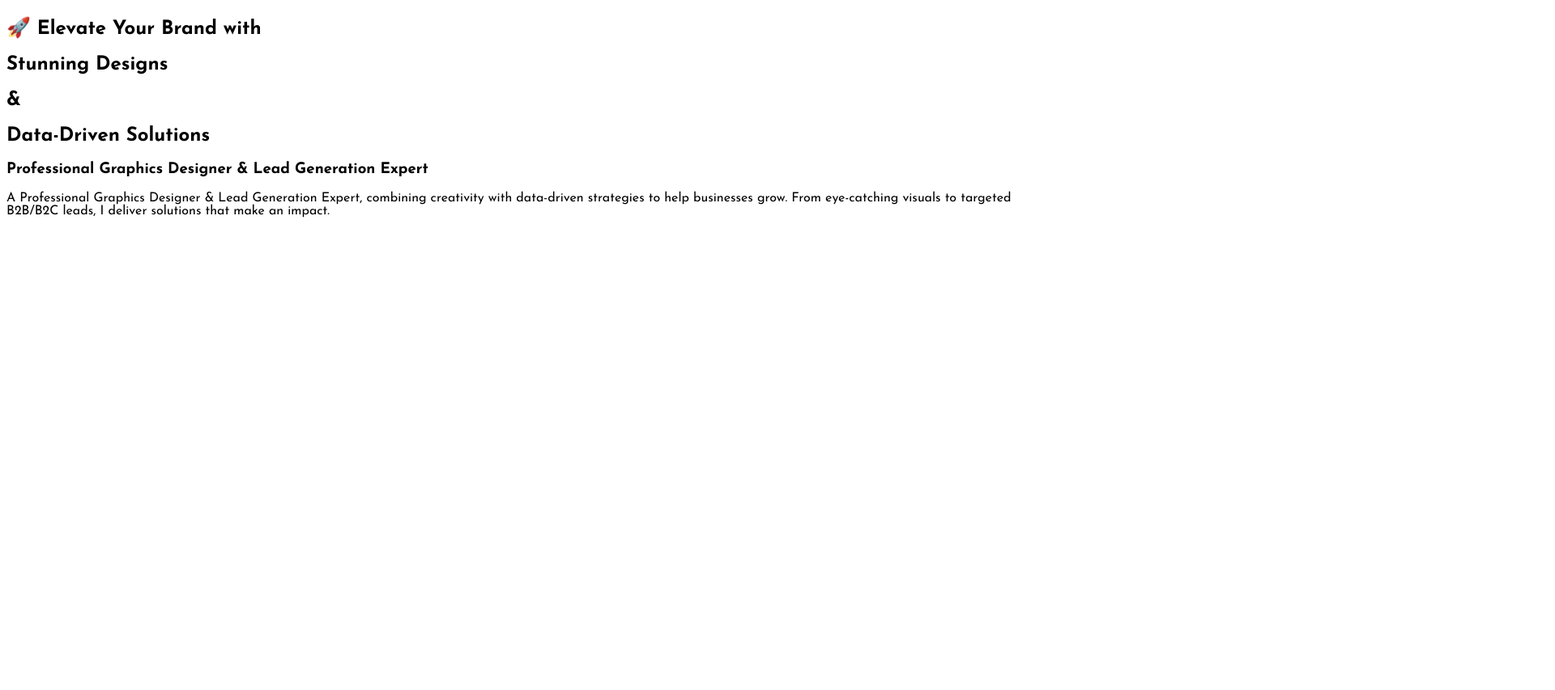
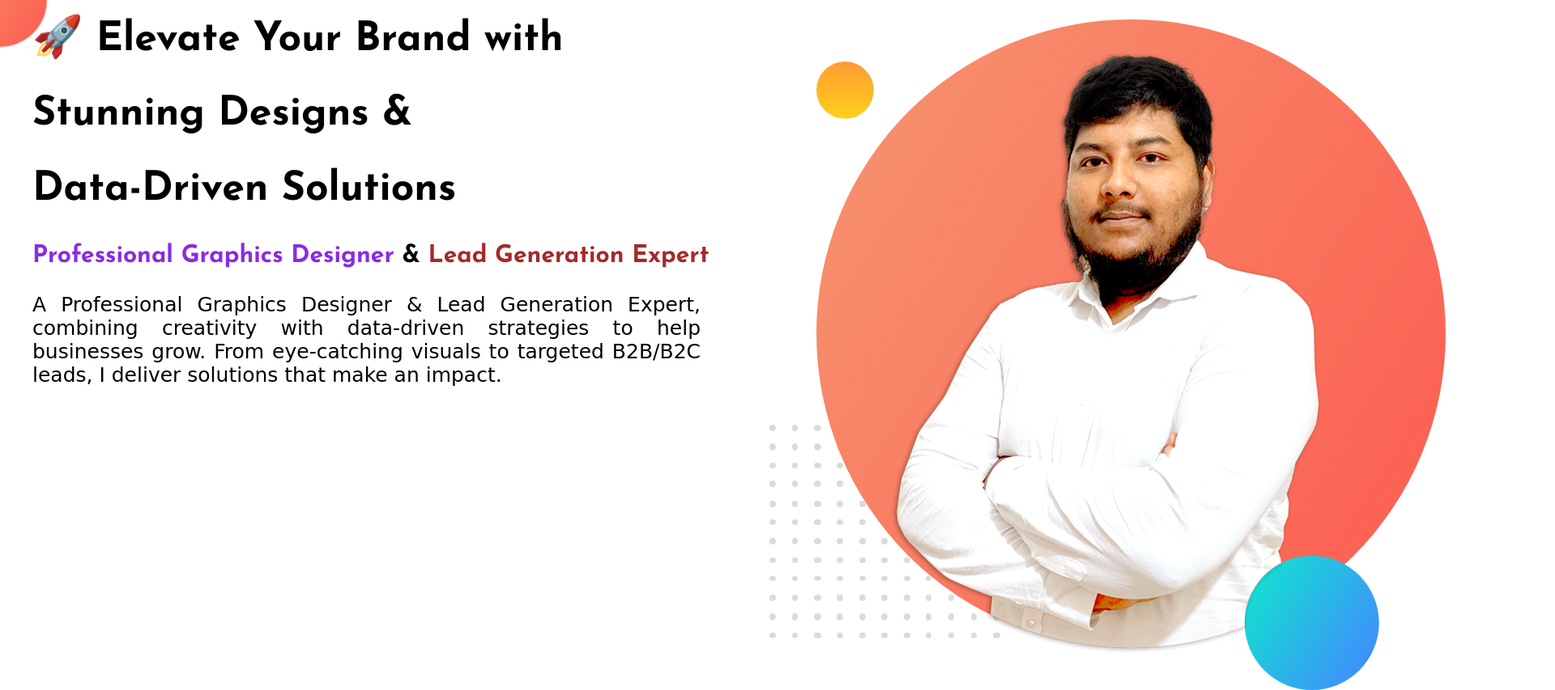
Before and after one commit to AlaminIslam-dev/My-Portfolio, a plain HTML site: page index.html in a window 1280 px wide. Shown: the top 853 px of the page at 81% size, 1920 px wide, since content can reach past the window. Before the commit the page ends 800 px from the top, so only its background shows below. Drawn offline with Linux system fonts and the light colour scheme.

Commit message:
2nd update

```diff
--- a/index.html
+++ b/index.html
@@ -11,24 +11,24 @@
                              <link rel="stylesheet" href="style.css">
 </head>
 <body>
-    <section>
+    <section class="top-bg"> <img src="images/top-banner - Copy.png" alt="">
         <div class="left-half-box">
             <h1>
                 🚀 Elevate Your Brand with
             </h1>
             <h1>
-                Stunning Designs
-            </h1>
-            <h1>
-                &
+                Stunning Designs &
             </h1>
             <h1>
                 Data-Driven Solutions
             </h1>
             <h3>
-                <span class="color">
-                    Professional Graphics Designer & Lead Generation Expert
-                </span>
+                <Span class="skill1">
+                    Professional Graphics Designer
+                </Span>&
+                <Span class="skill2">
+                    Lead Generation Expert
+                </Span>
             </h3>
             <p>
                 A Professional Graphics Designer & Lead Generation Expert, combining creativity with data-driven strategies to help businesses grow. From eye-catching visuals to targeted B2B/B2C leads, I deliver solutions that make an impact.
@@ -36,5 +36,13 @@
         </div>
     </section>
 
+    <section>
+        <div class="right-half-box">
+            <img src="images/my-bg.png" alt="">
+
+        </div>
+    </section>
+
+
 </body>
 </html>
--- a/style.css
+++ b/style.css
@@ -4,3 +4,42 @@ body{
     font-weight: 400;
     font-style: normal;
   }
+h1{
+    font-size: 50px;
+}
+h3{
+    font-size: 30px;
+}
+.left-half-box{
+        margin-top: -120px;
+        margin-left: 10px;
+        padding-left: 30px;
+        padding-top: 30px;
+        width: 1000px;
+        height: 140px;
+}
+.right-half-box{
+    margin-top: -120px;
+    margin-left: 920px;
+    padding-left: 30px;
+    padding-top: 30px;
+    width: 1000px;
+    height: 140px;
+}
+p{      font-size: 25px;
+        margin-right: 100px;
+        text-align: justify;
+        padding-right: 75px;
+        font-family: cursive;
+}
+.skill1{
+    color: blueviolet;
+    font-size: 30px;
+}
+.skill2{
+color: brown;
+font-size: 30px;
+}
+section{
+    margin: -8px;
+}
```
Also changed, not shown: images/BG Gradient.jpg (added), images/create1.png (added), images/dream-bg.png (added), images/exp-bg.png (added), images/final-my-bg-01.png (added), images/jhankar.png (added), images/jhankar2.png (added), images/my image.png (added), images/my-bg.png (added), images/my-bg2.png (added), images/top-banner - Copy.png (added), images/top-banner.png (added), images/whiteshirt-image.png (added), 1 other file.
